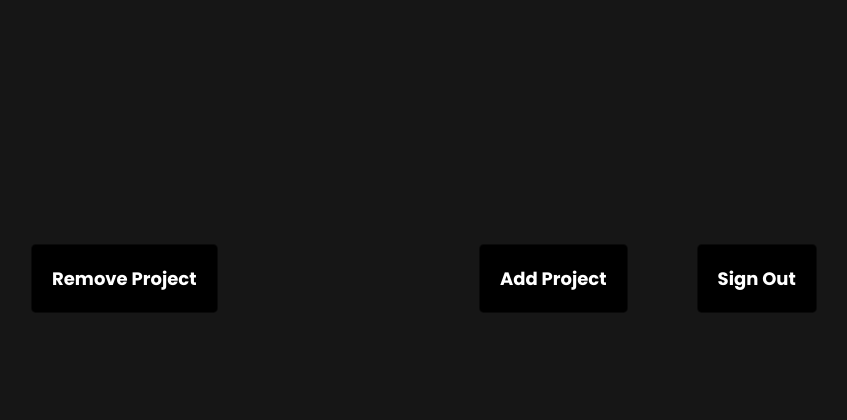
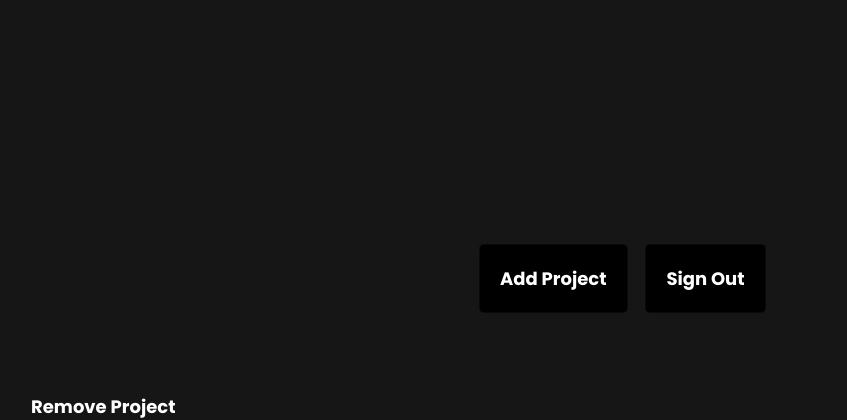
Before and after one commit to astonHC/php, a PHP site: page /welcome.php?username=1 in a window 1280 px wide. Shown: the part 407-827 px from the top of the page, without its empty margins (19-866 px from the left). Before the commit the page ends 719 px from the top, so only its background shows below. Run offline with PHP 8.4, Linux system fonts and the light colour scheme; data that the repository does not hold is empty.

Commit message:
updated button layout

```diff
--- a/css/welcome.css
+++ b/css/welcome.css
@@ -277,7 +277,7 @@ input:checked + label .description
     position: relative;
 }
 
-.add-project-btn, .sign-out-btn, .remove-project-btn
+.add-project-btn, .sign-out-btn, .edit-project-btn
 {
     position: fixed;
     bottom: 10vh;
@@ -297,11 +297,16 @@ input:checked + label .description
 
 .sign-out-btn
 {
-    left: calc(50vw + 2vw);
+    left: calc(50vw + -2vw);
+}
+
+.edit-project-btn
+{
+    left: calc(50vw + 10vw);
 }
 
 
-.add-project-btn:hover, .sign-out-btn:hover, .remove-project-btn:hover
+.add-project-btn:hover, .sign-out-btn:hover, .edit-project-btn:hover
 {
     background-color: #3f9afc;
 }
```
